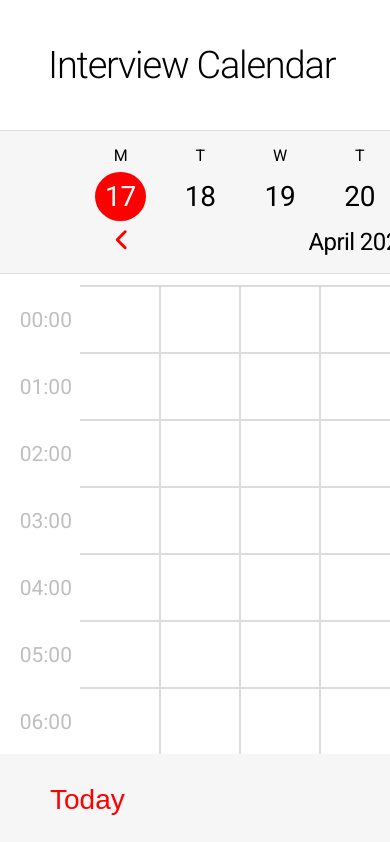
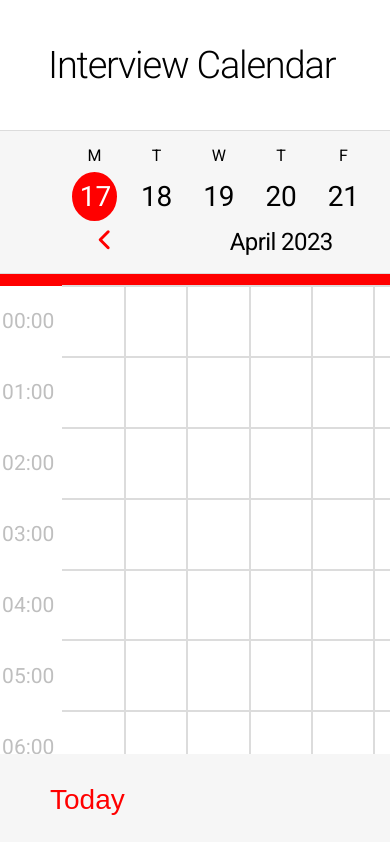
Before and after one commit to SkyLine2R/interview-calendar, a React (Create React App) app in the folder style-with-styled-components/: page / in a window 390 px wide. Shown: the top 842 px of the page. Built offline with nearby package versions, Linux system fonts and the light colour scheme.

Commit message:
Доработка адаптива

```diff
--- a/style-with-styled-components/src/App.js
+++ b/style-with-styled-components/src/App.js
@@ -9,22 +9,42 @@ import arrowBack from "./button/arrowBack.svg";
 import WorkWithWeek from "./classWorkWithWeek";
 // const widthFrame = window.matchMedia("screen and (max-width: 740px)").matches ?
 
-if (window.matchMedia("screen and (max-width: 740px)").matches) {
+/* if (window.matchMedia("screen and (max-width: 740px)").matches) {
   console.log("Меньше 740");
 } else {
   // ... действия, если устройство не соответствует значениям медиа-запроса
-}
+} */
+
+const windowInnerWidth = `${
+  window.innerWidth <= 500
+    ? 500
+    : window.innerWidth >= 720
+    ? 720
+    : window.innerWidth
+}px`;
 
 const watchWeek = new WorkWithWeek();
 
 const AppWrapper = styled.div`
+  background-color: red;
+
+  display: flex;
   padding-bottom: 100px;
+  width: clamp(500px, 100vw, 740px);
+
+  /*   max-width: 740px;
+  min-width: 500px;
+  width: 100vw; */
+  // width: calc(500px + (740 - 500) * ((100vw - 500px) / (1920 - 500)));
+  /*   width: ${windowInnerWidth};
+ */
 `;
 
 const Fixed = styled.div`
   position: fixed;
+  /*   width: ${windowInnerWidth}; */
+  width: clamp(500px, 100vw, 740px);
   z-index: 500;
-  width: 640px;
 `;
 
 const FixedTop = styled(Fixed)`
@@ -65,7 +85,7 @@ const AppPanel = styled.div`
 
 const Main = styled.div`
   margin-top: 285px;
-  width: 640px;
+  width: 100%;
 `;
 
 const MonthName = styled.div`
@@ -78,17 +98,13 @@ function App() {
   const [interviewCalendar, setInterviewCalendar] = useState(watchWeek);
   const [deleteEvent, setDeleteEvent] = useState([]);
 
-  // setInterviewCalendar(watchWeek);
-  /*   useEffect(() => {
-    setInterviewCalendar(watchWeek());
-  }, []); */
-
   const monthAndYear = new Date(
     interviewCalendar.weekDays[3].date
   ).toLocaleString("en", {
     month: "long",
     year: "numeric",
   });
+
   function handleClickButton(command) {
     watchWeek[command]();
     setDeleteEvent([]);
@@ -96,8 +112,7 @@ function App() {
       return { ...watchWeek };
     });
   }
-  // Убрать "автоматическую переброску на текущий день при удалении и добавлении событий"
-  // или перебрасывать, но этот день делать по центру
+
   function handleClickButtonDeleteEvent() {
     watchWeek.deleteEvent(...deleteEvent);
     setDeleteEvent([]);
@@ -137,26 +152,19 @@ function App() {
       </FixedTop>
       <Main
         onClick={(e) => {
-          if (e.target.tagName === "DIV") {
+          const tt = e.target;
+          if (tt.tagName === "DIV") {
             setDeleteEvent([
-              e.nativeEvent.path[1].getAttribute("wday"),
-              e.nativeEvent.path[2].getAttribute("time"),
+              tt.parentNode.getAttribute("wday"),
+              tt.parentNode.parentNode.getAttribute("time"),
             ]);
           } else {
             setDeleteEvent([]);
-            if (
-              e.nativeEvent.path[0].getAttribute("wday") &&
-              e.nativeEvent.path[1].getAttribute("time")
-            )
-              handleClickAddEvent([
-                e.nativeEvent.path[0].getAttribute("wday"),
-                e.nativeEvent.path[1].getAttribute("time"),
-              ]);
+            const wdayAttrib = tt.getAttribute("wday");
+            const timeAttrib = tt.parentNode.getAttribute("time");
+            if (wdayAttrib && timeAttrib)
+              handleClickAddEvent([wdayAttrib, timeAttrib]);
           }
-          /*           console.log(e.target.tagName);
-          alert(e.target);
-          console.log(e.target.key);
-          console.log(e.nativeEvent.path[1]);  */
         }}
       >
         <InterviewSection interviewCalendar={{ ...interviewCalendar }} />
--- a/style-with-styled-components/src/classWorkWithWeek.js
+++ b/style-with-styled-components/src/classWorkWithWeek.js
@@ -65,10 +65,10 @@ export default class WorkWithWeek {
     if (newArr.length) localStorage.setItem(dayForDeleteEvent, newArr.join());
     else localStorage.removeItem(dayForDeleteEvent);
 
-    this.#refreshData(new Date(this.today));
+    this.#refreshData();
   }
 
-  #refreshData(dayNow) {
+  #refreshData(dayNow = new Date(this.weekDays[0].date)) {
     this.weekDays = [];
     this.interviewTimeArr = [];
 
@@ -107,7 +107,7 @@ export default class WorkWithWeek {
       );
 
     localStorage.setItem(+date, [...interviewTimeArr, time].join());
-    this.#refreshData(date);
+    this.#refreshData();
   }
 
   #list(corr) {
--- a/style-with-styled-components/src/datesSelectSection.js
+++ b/style-with-styled-components/src/datesSelectSection.js
@@ -38,7 +38,9 @@ const SelectedDay = styled.div`
   border: 8px solid red;
   background-color: red;
   border-radius: 100%;
-  width: 65%;
+  /*   width: clamp(80%, 100%, 80%);
+ */
+  width: clamp(75%, calc(60% + 2vh), 60%);
   height: 80%;
   margin: 0 auto;
 `;
--- a/style-with-styled-components/src/interviewSection.js
+++ b/style-with-styled-components/src/interviewSection.js
@@ -1,12 +1,11 @@
 import styled from "styled-components";
-import { useState } from "react";
 
 const InterviewSectionWrap = styled.table`
   border-collapse: collapse;
   width: 100%;
   td {
-    width: 5rem;
-    height: 67px;
+    width: calc(100% / 8);
+    height: calc(92px - 100vh / 40);
     background-color: white;
     border: 2px solid #dcdcdc;
   }
@@ -15,8 +14,8 @@ const InterviewSectionWrap = styled.table`
   }
 `;
 const SelectedCells = styled.div`
-  width: 96%;
-  height: 96%;
+  width: 95%;
+  height: 95%;
   margin: auto;
   background-color: #ebecff;
 `;
```
